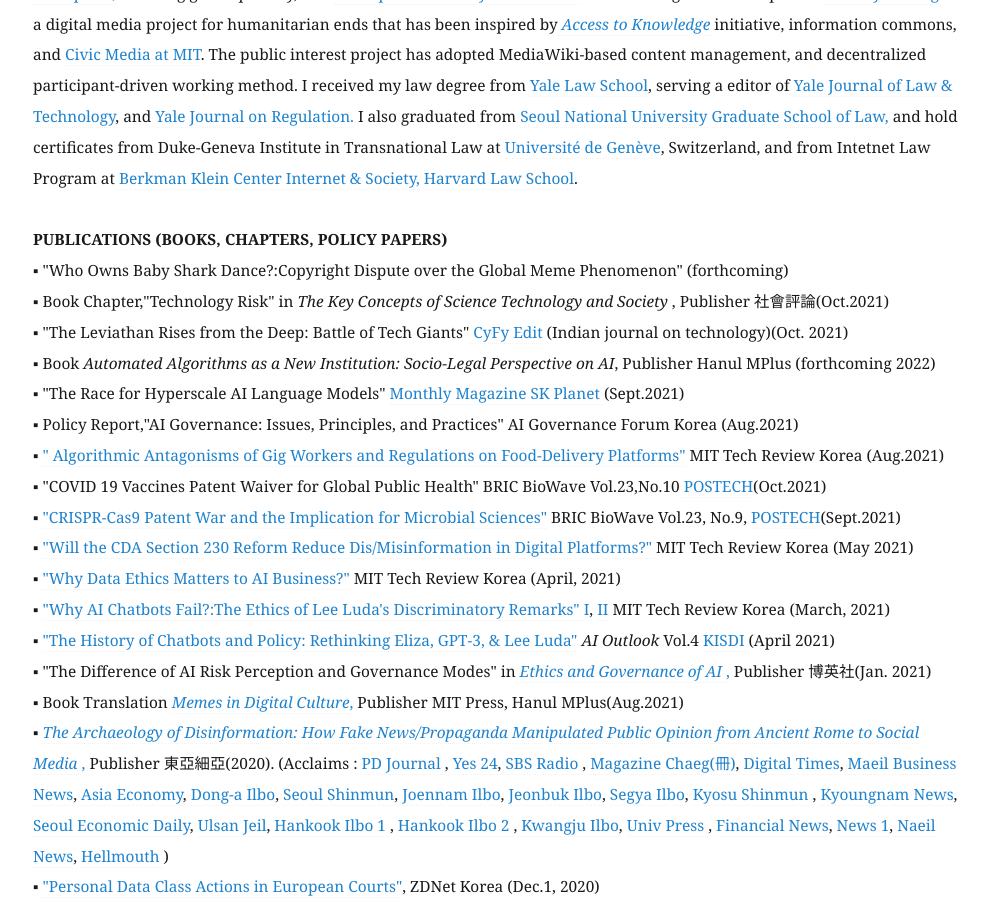
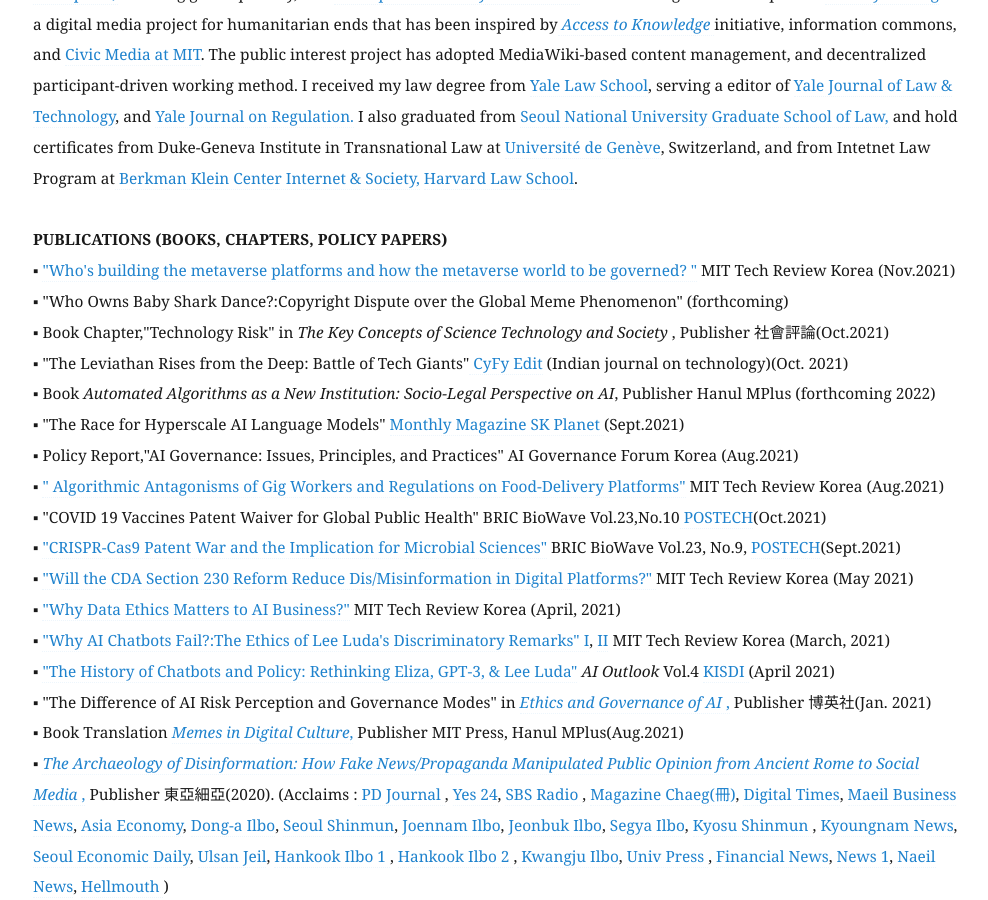
Before and after one commit to eunchangchoi/eunchangchoi.github.io, a Jekyll site: the page built from index.md, in a window 1280 px wide and 900 px high, scrolled down 1681 px. Shown: the whole window, without its empty margins (67-1055 px from the left). Built offline with Jekyll 4.4.1, drawn with Linux system fonts in a browser that asks for light colours.

Commit message:
Update index.md

```diff
--- a/index.md
+++ b/index.md
@@ -33,6 +33,7 @@
 <br>
 <br>
  <strong> PUBLICATIONS (BOOKS, CHAPTERS, POLICY PAPERS) </strong> <br>
+▪ <a href="https://www.technologyreview.kr/누가-메타버스-플랫폼을-구축하고-있고-메타버스-세/">"Who's building the metaverse platforms and how the metaverse world to be governed? "</a> MIT Tech Review Korea (Nov.2021)<br>
 ▪ "Who Owns Baby Shark Dance?:Copyright Dispute over the Global Meme Phenomenon" (forthcoming) <br>
 ▪ Book Chapter,"Technology Risk" in <i> The Key Concepts of Science Technology and Society </i>, Publisher 社會評論(Oct.2021) <br>
 ▪ "The Leviathan Rises from the Deep: Battle of Tech Giants"<a href="https://www.orfonline.org/cyfy/"> CyFy Edit</a> (Indian journal on technology)(Oct. 2021) <br>
```
